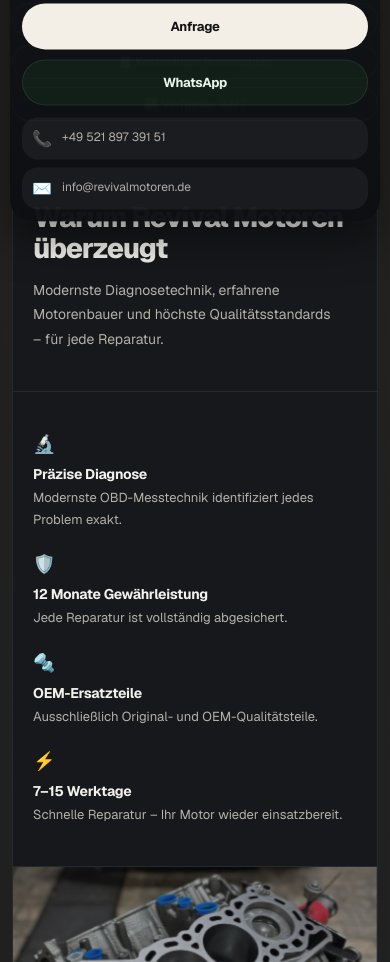
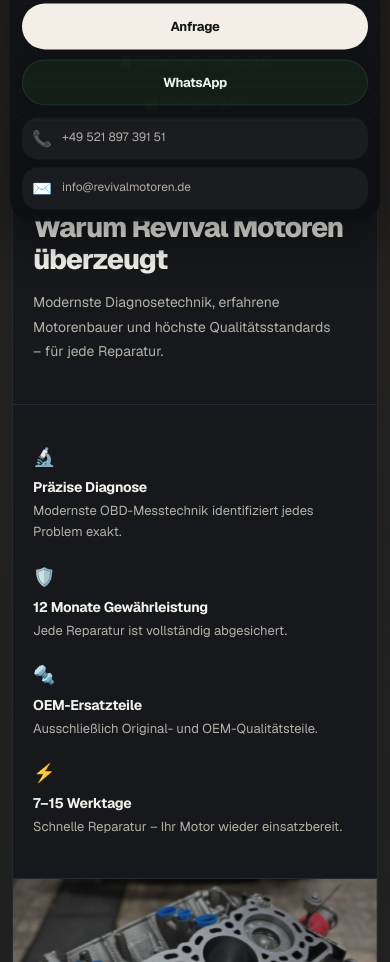
Before and after one commit to ot2424/revivalmotoren, a plain HTML site: page index.html in a window 390 px wide. Shown: the part 936-1898 px from the top of the page. Drawn offline with nearby package versions, Linux system fonts and the light colour scheme.

Commit message:
deleted agb content and adjusted index.html

```diff
--- a/agb-content.js
+++ b/agb-content.js
@@ -9,7 +9,6 @@ window.agbContent = {
   hero: {
     eyebrow: 'Rechtliches',
     title: 'Allgemeine Geschäftsbedingungen und Kundeninformationen',
-    subtitle: 'Alle Inhalte dieser Seite sind zentral ausgelagert und können künftig direkt in der JS-Datei gepflegt werden, ohne die HTML-Struktur anfassen zu müssen.'
   },
   sections: [
     {
--- a/index.html
+++ b/index.html
@@ -294,9 +294,9 @@ html::-webkit-scrollbar-thumb{background:var(--ink)}
 /* ── WHY SECTION ──────────────────────── */
 #why{margin:24px 24px 0;background:var(--white);border-radius:var(--rad2);border:1px solid var(--rule);overflow:hidden}
 .why-top{display:grid;grid-template-columns:1fr 1fr;gap:0;border-bottom:1px solid var(--rule)}
-.why-top-left{padding:52px 48px;border-right:1px solid var(--rule)}
+.why-top-left{padding:58px 48px 52px;border-right:1px solid var(--rule)}
 .why-top-right{padding:52px 48px;display:grid;grid-template-columns:1fr 1fr;gap:32px}
-.why-h{font-size:clamp(28px,3.5vw,40px);font-weight:800;letter-spacing:-.04em;color:var(--ink);line-height:1.1;margin-bottom:14px}
+.why-h{font-size:clamp(28px,3.5vw,40px);font-weight:800;letter-spacing:-.04em;color:var(--ink);line-height:1.14;margin-bottom:14px;padding-top:4px}
 .why-sub{font-size:14px;color:var(--mid);line-height:1.75;max-width:300px}
 .why-feat-icon{font-size:18px;margin-bottom:10px}
 .why-feat-title{font-size:14px;font-weight:700;color:var(--ink);margin-bottom:4px;letter-spacing:-.02em}
@@ -1497,7 +1497,7 @@ footer{margin:0 24px 24px;background:var(--white);border-radius:var(--rad2);bord
   #hero{padding:142px 0 24px}
   .hero-card img{height:min(62vh,540px)}
   .why-top{grid-template-columns:1fr}
-  .why-top-left{border-right:none;border-bottom:1px solid var(--rule);padding:40px 32px}
+  .why-top-left{border-right:none;border-bottom:1px solid var(--rule);padding:46px 32px 40px}
   .why-top-right{padding:40px 32px}
   .why-mosaic{grid-template-columns:repeat(2,1fr);height:220px}
   .leistung-layout{grid-template-columns:1fr}
```
